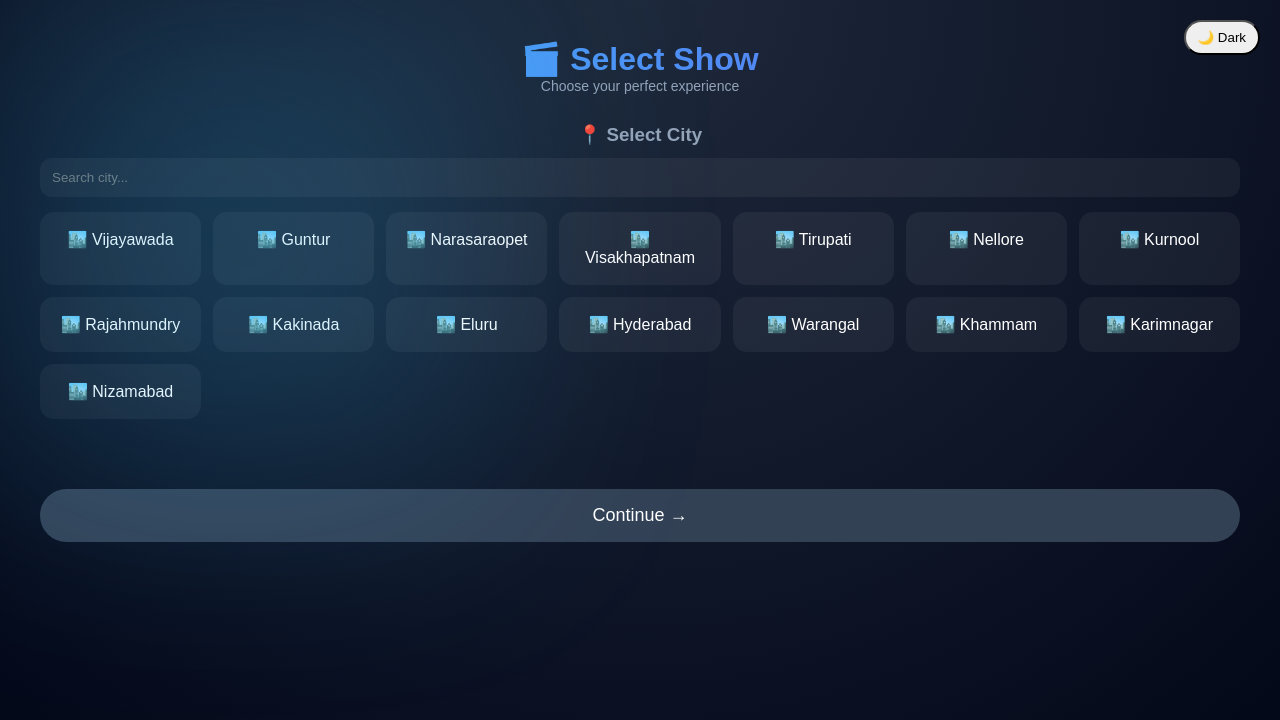
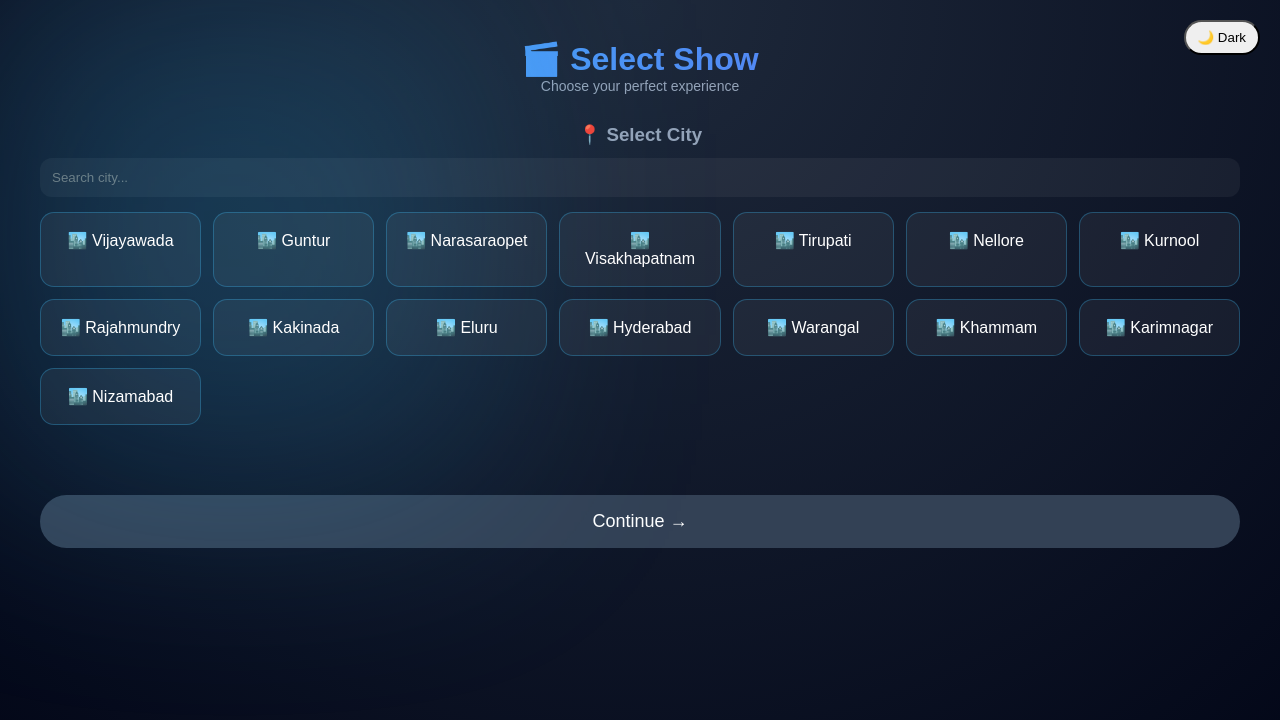
Before and after one commit to bhuvann12433/BOOKING-MM, a React (Vite) app in the folder frontend/: page /select-location in a window 1280 px wide. Shown: the top 720 px of the page. Built offline with nearby package versions, Linux system fonts and the light colour scheme; a web font is replaced by a local one.

Commit message:
added select location page flow

```diff
--- a/frontend/src/components/SelectLocationPage.css
+++ b/frontend/src/components/SelectLocationPage.css
@@ -21,6 +21,8 @@
   top: -100px;
   left: -100px;
   animation: float 10s infinite alternate;
+  pointer-events: none;
+  z-index: 0;
 }
 
 @keyframes float {
@@ -73,6 +75,8 @@
   display: grid;
   grid-template-columns: repeat(auto-fill, minmax(140px, 1fr));
   gap: 12px;
+  position: relative;
+  z-index: 1;
 }
 
 /* 🏙 CITY CARD */
@@ -82,12 +86,19 @@
   text-align: center;
   background: rgba(255,255,255,0.05);
   cursor: pointer;
-  transition: 0.3s;
+  transition: all 0.3s cubic-bezier(0.2, 0.8, 0.2, 1);
+  border: 1px solid rgba(56,189,248,0.3);
 }
 
 .sl-card:hover {
   transform: translateY(-5px);
   background: rgba(56,189,248,0.15);
+  border-color: rgba(56,189,248,0.8);
+}
+
+.sl-card:active {
+  transform: translateY(-2px) scale(0.98);
+  background: rgba(56,189,248,0.25);
 }
 
 .sl-card.active {
```
